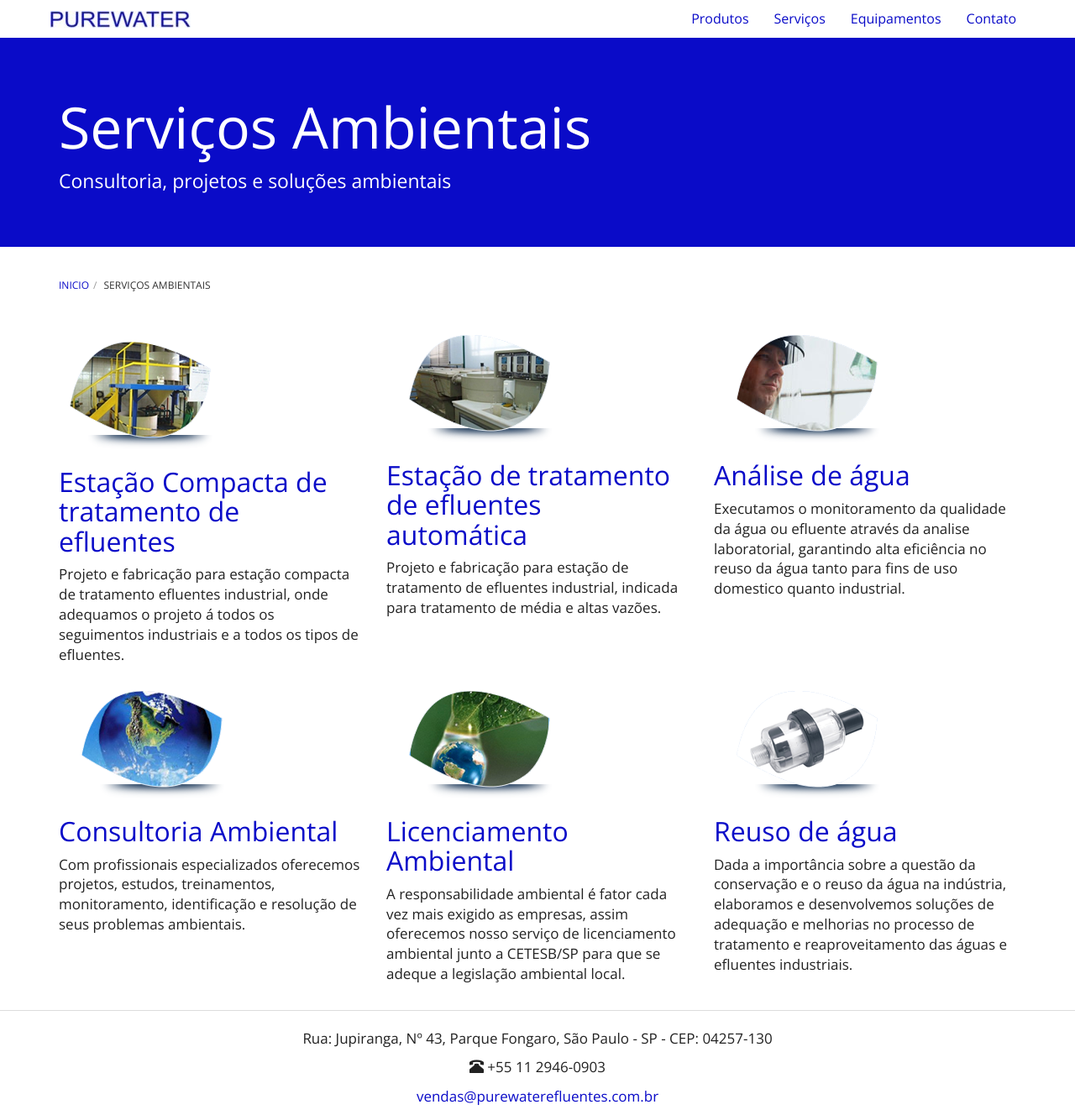
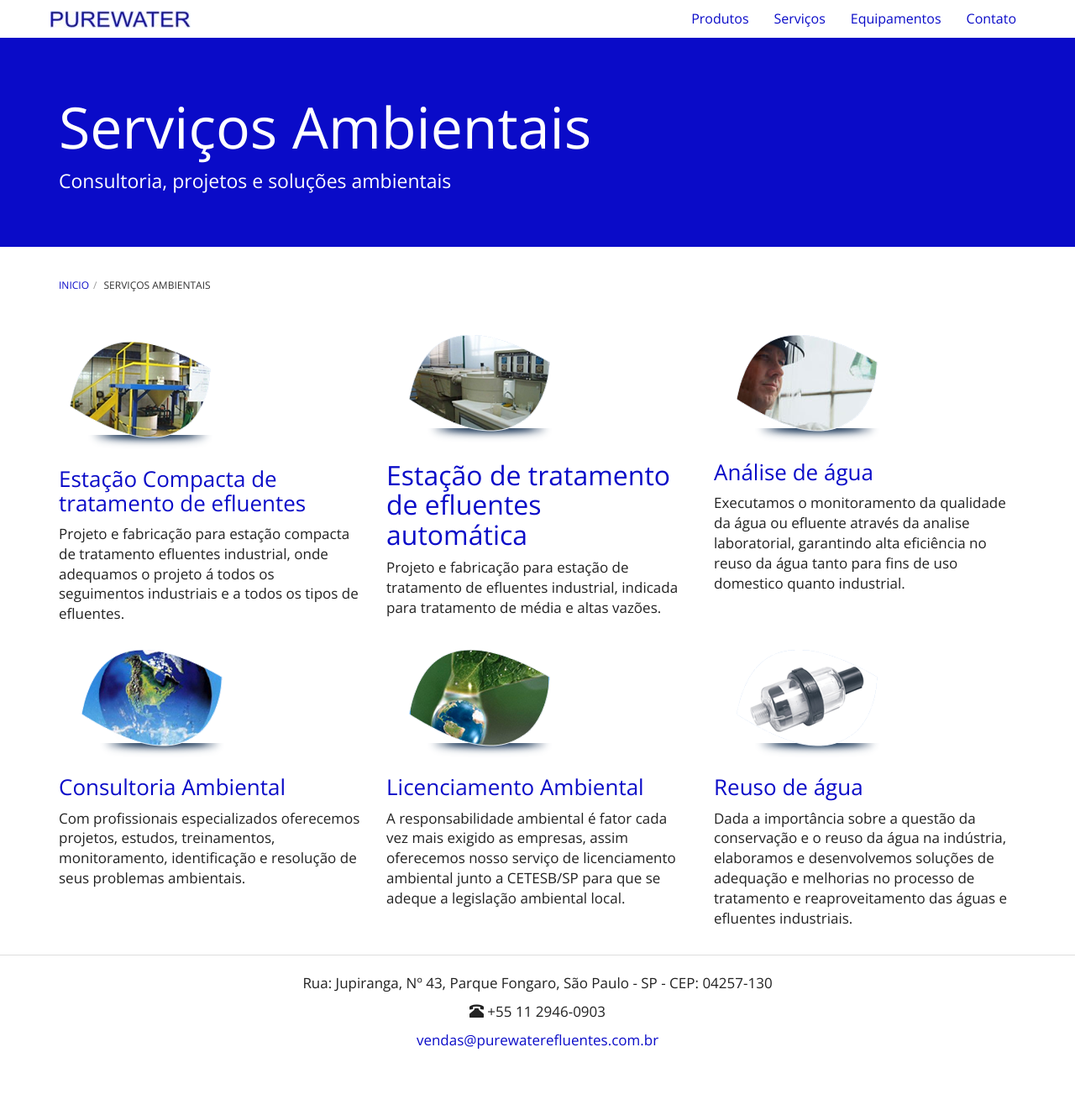
Before and after one commit to purewaterefluentes/purewaterefluentes.github.io, a Jekyll site: the page built from servicos/index.html, in a window 1280 px wide and 1328 px high. Shown: the whole window at 84% size. Built offline with Jekyll 4.4.1, drawn with Linux system fonts in a browser that asks for light colours; nearby versions of some CDN libraries; library files that are not in the unit come from our copies.

Commit message:
fix header

```diff
--- a/servicos/index.html
+++ b/servicos/index.html
@@ -8,17 +8,17 @@ subtitle: Consultoria, projetos e soluções ambientais
       <div class="row">
         <div class="col-md-4">
           <img src="../website/images/icon_ete_compacta.png" alt="Estação Compacta de tratamento de efluentes" class="img-responsive" />
-          <a href="estacao-de-tratamento-de-efluentes-compacta.html"><h2>Estação Compacta de tratamento de efluentes</h2></a>
+          <a href="estacao-de-tratamento-de-efluentes-compacta.html"><h3>Estação Compacta de tratamento de efluentes</h3></a>
           <p>Projeto e fabricação para estação compacta de tratamento efluentes industrial, onde adequamos o projeto á todos os seguimentos industriais e a todos os tipos de efluentes.</p>
         </div>
         <div class="col-md-4">
           <img src="../website/images/icon_ete_automatica.png" alt="Estação automatica de tratamento de efluentes" class="img-responsive" />
-          <a href="estacao-tratamento-efluentes-automatica.html"><h2>Estação de tratamento de efluentes automática</h2></a>
+          <a href="estacao-tratamento-efluentes-automatica.html"><h2>Estação de tratamento de efluentes automática</h3></a>
           <p>Projeto e fabricação para estação de tratamento de efluentes industrial, indicada para tratamento de média e altas vazões.</p>
         </div>
         <div class="col-md-4">
           <img src="../website/images/icon_analise_laboratorial.png" alt="Monitoramento Ambiental" class="img-responsive" />
-          <a href="analise-de-efluentes.html"><h2>Análise de água</h2></a>
+          <a href="analise-de-efluentes.html"><h3>Análise de água</h3></a>
           <p>Executamos o monitoramento da qualidade da água ou efluente através da analise laboratorial, garantindo alta eficiência no reuso da água tanto para fins de uso domestico quanto industrial.</p>
        </div>
 
@@ -27,17 +27,17 @@ subtitle: Consultoria, projetos e soluções ambientais
       <div class="row">
         <div class="col-md-4">
           <img src="../website/images/icon_consultoria_ambiental.png" alt="Consultoria Ambiental" class="img-responsive" />
-          <a href="consultoria-ambiental.html"><h2>Consultoria Ambiental</h2></a>
+          <a href="consultoria-ambiental.html"><h3>Consultoria Ambiental</h3></a>
           <p>Com profissionais especializados oferecemos projetos, estudos, treinamentos, monitoramento, identificação e resolução de seus problemas ambientais.</p>
         </div>
         <div class="col-md-4">
           <img src="../website/images/icon_licenciamento_ambiental.png" alt="Licenciamento Ambiental" class="img-responsive" />
-          <a href="licenciamento-ambiental.html"><h2>Licenciamento Ambiental</h2></a>
+          <a href="licenciamento-ambiental.html"><h3>Licenciamento Ambiental</h3></a>
           <p>A responsabilidade ambiental é fator cada vez mais exigido as empresas, assim oferecemos nosso serviço de licenciamento ambiental junto a CETESB/SP  para que se adeque a legislação ambiental local.</p>
         </div>
         <div class="col-md-4">
           <img src="../website/images/icon_sistemas_reuso.png" alt="Sistema de reuso de água" class="img-responsive" />
-          <a href="sistemas-de-reuso-de-agua.html"><h2>Reuso de água</h2></a>
+          <a href="sistemas-de-reuso-de-agua.html"><h3>Reuso de água</h3></a>
           <p>Dada a importância sobre a questão da conservação e o reuso da água na indústria, elaboramos e desenvolvemos soluções de adequação e melhorias no processo de tratamento e reaproveitamento das águas e efluentes industriais.</p>
        </div>
 
```
